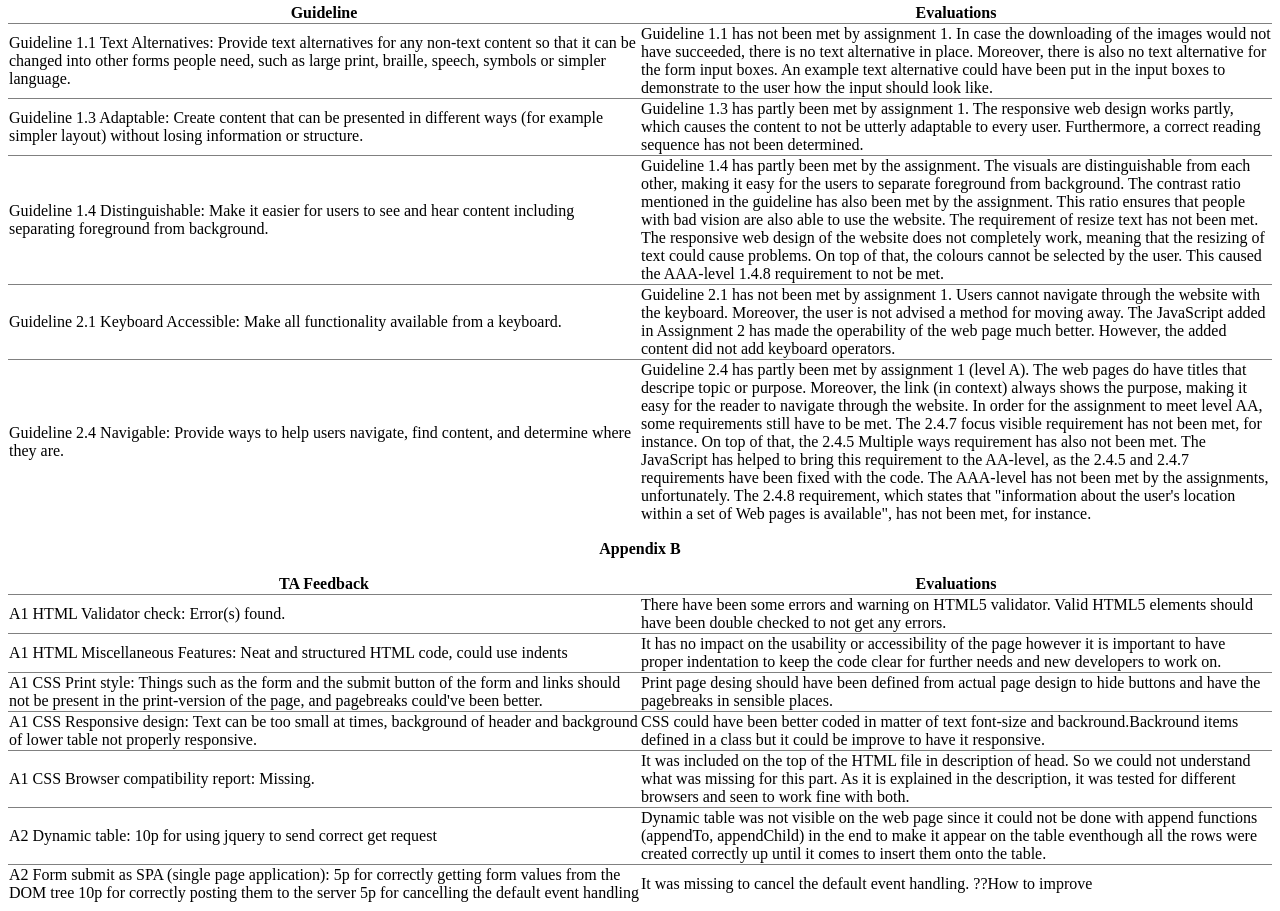
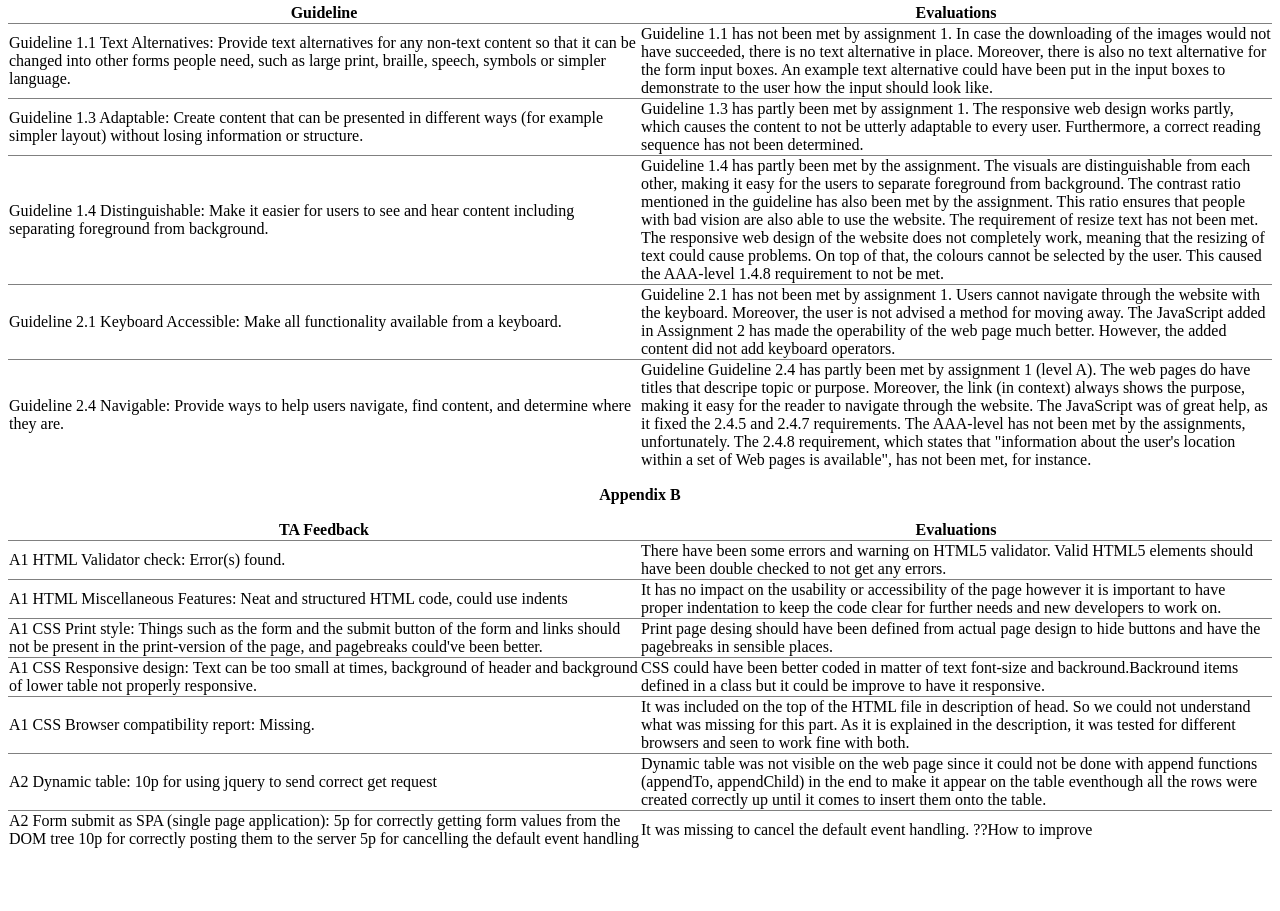
Before and after one commit to ozgekaracam/Website-Homepage, a plain HTML site: page assignment4.html in a window 1280 px wide. Shown: the part 696-1607 px from the top of the page. After the commit the page ends 1553 px from the top, so only its background shows below. Drawn offline with Linux system fonts and the light colour scheme.

Commit message:
Update assignment4.html

```diff
--- a/assignment4.html
+++ b/assignment4.html
@@ -76,11 +76,9 @@
     </tr>
     <tr>
       <td>Guideline 2.4 Navigable: Provide ways to help users navigate, find content, and determine where they are.</td>
-      <td>Guideline 2.4 has partly been met by assignment 1 (level A). The web pages do have titles that descripe topic or purpose.
+      <td>Guideline Guideline 2.4 has partly been met by assignment 1 (level A). The web pages do have titles that descripe topic or purpose.
         Moreover, the link (in context) always shows the purpose, making it easy for the reader to navigate through the website.
-        In order for the assignment to meet level AA, some requirements still have to be met. The 2.4.7 focus visible requirement has not been met, for instance.
-        On top of that, the 2.4.5 Multiple ways requirement has also not been met.
-        The JavaScript has helped to bring this requirement to the AA-level, as the 2.4.5 and 2.4.7 requirements have been fixed with the code.
+        The JavaScript was of great help, as it fixed the 2.4.5 and 2.4.7 requirements.
         The AAA-level has not been met by the assignments, unfortunately.
         The 2.4.8 requirement, which states that "information about the user's location within a set of Web pages is available",
         has not been met, for instance.</td>
```
